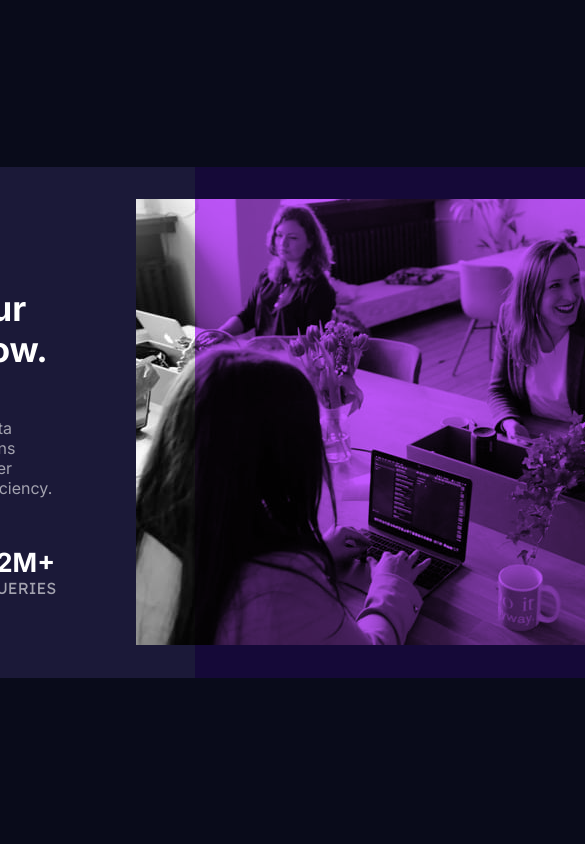
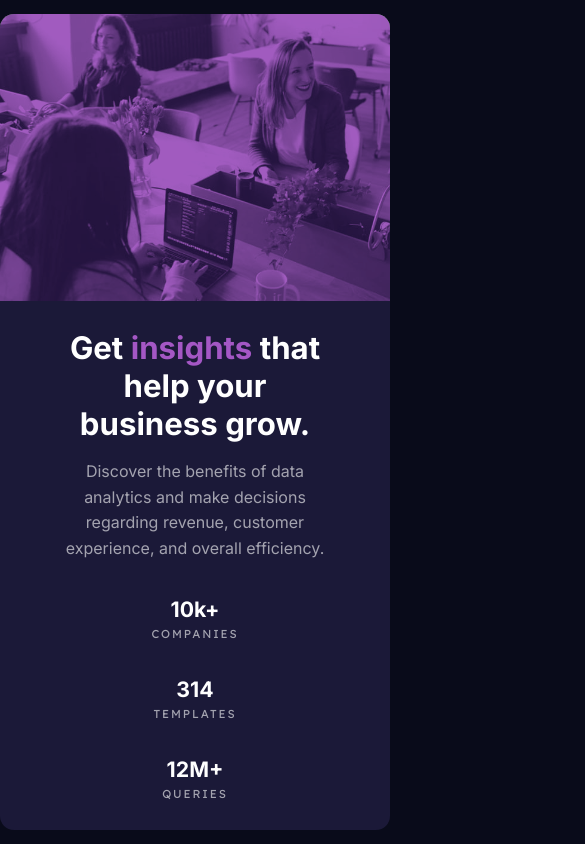
Before and after one commit to Logeshwaran123/stats-preview-card, a plain HTML site: page index.html in a window 390 px wide. Shown: the top 844 px of the page, 585 px wide, since content can reach past the window. Drawn offline with Linux system fonts and the light colour scheme.

Commit message:
Project for Mobile and Desktop Version 1.0.0

```diff
--- a/index.html
+++ b/index.html
@@ -1,18 +1,26 @@
 <!DOCTYPE html>
 <html lang="en">
   <head>
-  <meta charset="UTF-8">
-  <meta name="viewport" content="width=device-width, initial-scale=1.0">
+    <meta charset="UTF-8" />
+    <meta name="viewport" content="width=device-width, initial-scale=1.0" />
     <title>Stats Preview Card Component</title>
 
-  <link rel="stylesheet" href="style.css">
+    <link rel="stylesheet" href="style.css" />
   </head>
   <body>
     <div class="container">
       <div class="main-container">
-      <h1 class="headline">Get <span class="highlight">insights</span> that help your business grow.</h1>
-      <p class="content">Discover the benefits of data analytics and make decisions regarding revenue, customer experience, and overall efficiency.</p>
-      <div class="features">
+        <div class="top-content">
+          <h1 class="headline">
+            Get <span class="highlight">insights</span> that help your business
+            grow.
+          </h1>
+          <p class="description">
+            Discover the benefits of data analytics and make decisions regarding
+            revenue, customer experience, and overall efficiency.
+          </p>
+        </div>
+        <div class="features-content">
           <div class="feat-box">
             <h3 class="feat-box-head">10k+</h3>
             <p class="feat-box-sub-head">companies</p>
@@ -27,7 +35,20 @@
           </div>
         </div>
       </div>
-    <img src="./images/image-header-desktop.jpg" alt="group of people around a bench">
+
+      <div class="image-container">
+        <!-- Picture Container -->
+        <picture>
+          <source
+            media="(max-width: 960px)"
+            srcset="./images/image-header-mobile.jpg"
+          />
+          <img
+            src="./images/image-header-desktop.jpg"
+            alt="people working on the table"
+          />
+        </picture>
+      </div>
     </div>
   </body>
 </html>
--- a/style.css
+++ b/style.css
@@ -9,27 +9,27 @@
 /* inter-regular - latin */
 @font-face {
   font-display: swap; /* Check https://developer.mozilla.org/en-US/docs/Web/CSS/@font-face/font-display for other options. */
-  font-family: 'Inter';
+  font-family: "Inter";
   font-style: normal;
   font-weight: 400;
-  src: url('../fonts/inter-v18-latin-regular.woff2') format('woff2'); /* Chrome 36+, Opera 23+, Firefox 39+, Safari 12+, iOS 10+ */
+  src: url("../fonts/inter-v18-latin-regular.woff2") format("woff2"); /* Chrome 36+, Opera 23+, Firefox 39+, Safari 12+, iOS 10+ */
 }
 /* inter-700 - latin */
 @font-face {
   font-display: swap; /* Check https://developer.mozilla.org/en-US/docs/Web/CSS/@font-face/font-display for other options. */
-  font-family: 'Inter';
+  font-family: "Inter";
   font-style: normal;
   font-weight: 700;
-  src: url('../fonts/inter-v18-latin-700.woff2') format('woff2'); /* Chrome 36+, Opera 23+, Firefox 39+, Safari 12+, iOS 10+ */
+  src: url("../fonts/inter-v18-latin-700.woff2") format("woff2"); /* Chrome 36+, Opera 23+, Firefox 39+, Safari 12+, iOS 10+ */
 }
 
 /* lexend-deca-regular - latin */
 @font-face {
   font-display: swap; /* Check https://developer.mozilla.org/en-US/docs/Web/CSS/@font-face/font-display for other options. */
-  font-family: 'Lexend Deca';
+  font-family: "Lexend Deca";
   font-style: normal;
   font-weight: 400;
-  src: url('../fonts/lexend-deca-v22-latin-regular.woff2') format('woff2'); /* Chrome 36+, Opera 23+, Firefox 39+, Safari 12+, iOS 10+ */
+  src: url("../fonts/lexend-deca-v22-latin-regular.woff2") format("woff2"); /* Chrome 36+, Opera 23+, Firefox 39+, Safari 12+, iOS 10+ */
 }
 
 :root {
@@ -38,7 +38,7 @@
   font-family: "Inter", sans-serif;
 
   /* Colors */
-  --accent: hsl(277, 64%, 61%);
+  --accent: hsla(283, 53%, 58%, 0.945);
   --card-bg: hsl(244, 38%, 16%);
   --main-bg: hsl(233, 47%, 7%);
   --stat-head: hsla(0, 0%, 100%, 0.6);
@@ -46,11 +46,11 @@
   --white: rgb(255, 255, 255);
 
   /* Variables */
+  --bord-radius: 14px;
 }
 
 body {
   background: var(--main-bg);
-
   display: flex;
   justify-content: center;
   align-items: center;
@@ -59,60 +59,130 @@ body {
 
 /* --------CONTAINER */
 .container {
-  display: flex;
-  align-items: center;
-  justify-content: center;
+  display: grid;
+  grid-template-columns: repeat(2, 1fr);
+  gap: 2rem;
   background: var(--card-bg);
-  flex-basis: 1080px;
   position: relative;
+  max-width: 960px;
+  border-radius: var(--bord-radius);
+  overflow: hidden;
 }
 
-.container::before {
-  content:'';
+.container img {
+  width: calc(960px / 2);
   display: block;
-  width: 50%;
-  height: 100%;
-  position: absolute;
-  right: 0;
-  background-color: rgb(194, 87, 255);
-  mix-blend-mode: multiply;
+  filter: grayscale(1) brightness(1.1) contrast(0.8);
+  mix-blend-mode: screen;
 }
 
-/* --------MAIN CONTAINER */
-.main-container {
-  color: var(--white);
+.container .main-container {
+  padding: 1.44em 3em;
   display: flex;
   flex-direction: column;
-  row-gap: 3em;
-  justify-content: center;
-  padding: 5rem;
-  box-sizing: border-box;
+  justify-content: space-around;
 }
 
-/* --------CONTENT AND STATS */
-.headline {
-  font-size: 2.15em;
+.container .main-container .top-content {
+  display: flex;
+  flex-direction: column;
+  justify-content: space-between;
+  gap: 16px;
 }
 
 .highlight {
   color: var(--accent);
 }
 
-.feat-box-sub-head {
-  text-transform: uppercase;
-  font-family: "Lexend Deca",sans-serif;
+.headline {
+  font-size: 2.216em;
 }
 
-.content, .feat-box-sub-head {
+.description {
+  font-size: 0.949em;
+  line-height: 1.6;
   color: var(--stat-head);
 }
 
-.features {
+.container .main-container .features-content {
   display: flex;
-  text-align: center;
   justify-content: space-between;
 }
 
+.container .image-container {
+  display: block;
+  position: relative;
+  width: calc(840px / 2);
+  /* overflow: hidden; */
+}
+
+.container {
+  transition: max-width 0.33s ease-in-out;
+}
+
+.container .image-container::after {
+  content: "";
+  position: absolute;
+  display: block;
+  min-width: 200%;
+  height: 100%;
+  top: 0;
+  background-color: var(--accent);
+  mix-blend-mode: multiply;
+}
+
+.feat-box-head,
+.headline {
+  color: var(--white);
+}
+
 .feat-box-head {
-  font-size: 1.65em;
+  font-weight: 700;
+  font-size: 1.33em;
+  line-height: 1.55;
 }
+
+.feat-box-sub-head {
+  font-size: 0.72em;
+  letter-spacing: 1.88px;
+  font-family: "Lexend deca";
+  text-transform: uppercase;
+  color: var(--stat-head);
+}
+
+@media (max-width: 920px) {
+  .container {
+    min-width: 280px;
+    max-width: 420px;
+    text-align: center;
+    gap: 0;
+    grid-template-columns: 1fr;
+  }
+
+  .container .main-container {
+    gap: 2em;
+    padding: 1.77em 4em;
+  }
+
+  .headline {
+    font-size: 1.95em;
+  }
+
+  .description {
+    font-size: 1em;
+  }
+
+  .container .image-container {
+    grid-row: 1 / 2;
+    width: 100%;
+  }
+
+  .container img {
+    width: 100%;
+  }
+
+  .features-content {
+    flex-direction: column;
+    gap: 2em;
+  }
+}
```
Lines whose indentation alone changed are shown as unchanged.
